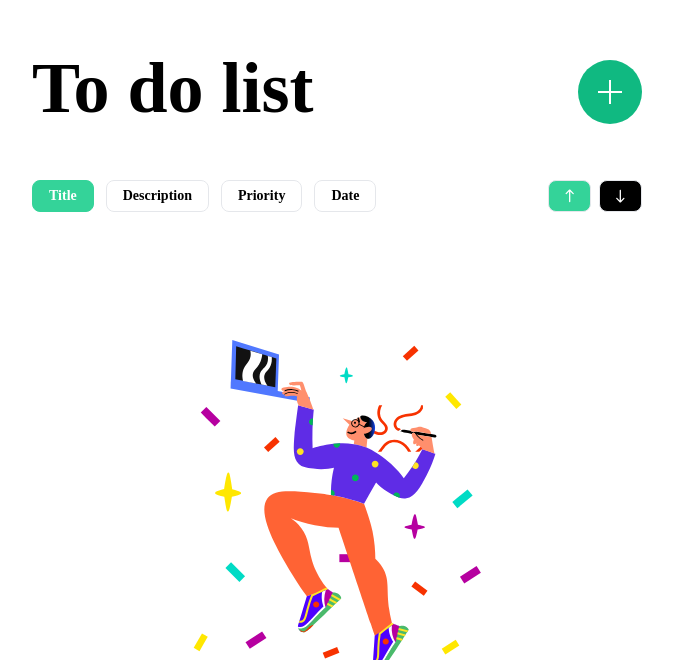
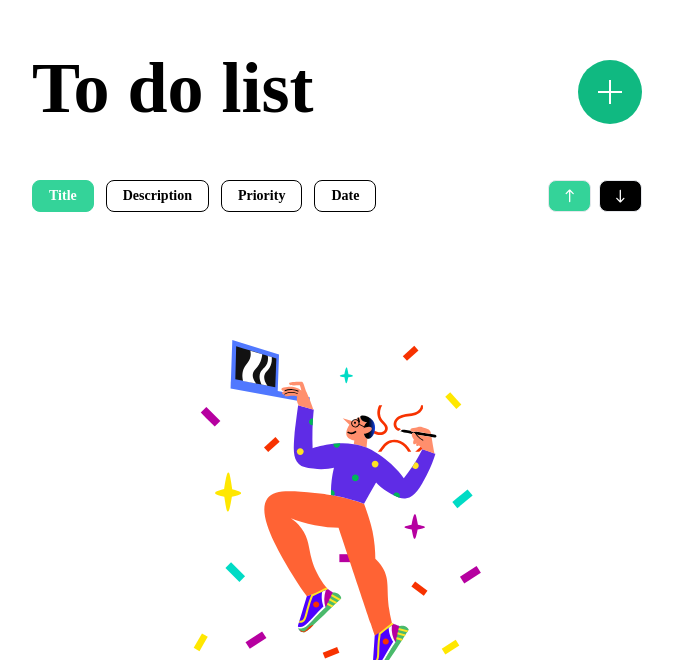
Before and after one commit to EmanuelRusuu/ToDoApp, a Vue app in the folder todoapp/: page / in a window 1280 px wide. Shown: the part 140-800 px from the top of the page, without its empty margins (303-976 px from the left). Built offline with nearby package versions, Linux system fonts and the light colour scheme; a web font is replaced by a local one.

Commit message:
ITL-28 Implement the ability to sort in ascending order

```diff
--- a/todoapp/src/components/FilterTodos.vue
+++ b/todoapp/src/components/FilterTodos.vue
@@ -4,9 +4,10 @@
       <button
         v-for="button in buttons"
         :key="button.key"
-        class="sorting-btn"
+        class="sorting-btn border-black"
         :class="{
-          'bg-emerald-400 border-emerald-400 text-white': button.selected && button.order
+          'bg-emerald-400 border-emerald-400 text-white': button.selected && button.order,
+          'bg-black text-white border-black': !button.order && button.selected
         }"
         @click="toggleSelected(button.key)"
       >
@@ -14,7 +15,7 @@
       </button>
     </div>
     <div class="ordering-options flex gap-2 items-center">
-      <button class="sorting-btn bg-emerald-400">
+      <button @click="toggleOrder" class="sorting-btn bg-emerald-400">
         <img :src="Arrow" />
       </button>
       <button class="sorting-btn bg-black">
@@ -26,24 +27,31 @@
 
 <script setup lang="ts">
 import Arrow from '../assets/arrow.svg'
-import { computed } from 'vue'
+import { computed, reactive } from 'vue'
 import type { SelectedState } from '../types/selected'
 
 const props = defineProps<{ selectedSortingButtons: SelectedState }>()
 
+const reactiveButtons = reactive(props.selectedSortingButtons)
+
 const buttons = computed(() =>
-  Object.keys(props.selectedSortingButtons).map((key) => ({
+  Object.keys(reactiveButtons).map((key) => ({
     key: key as keyof SelectedState,
     label: key.charAt(0).toUpperCase() + key.slice(1),
-    selected: props.selectedSortingButtons[key as keyof SelectedState].selected,
-    order: props.selectedSortingButtons[key as keyof SelectedState].order
+    selected: reactiveButtons[key as keyof SelectedState].selected,
+    order: reactiveButtons[key as keyof SelectedState].order
   }))
 )
 
 function toggleSelected(key: keyof SelectedState) {
-  const updatedButtons = { ...props.selectedSortingButtons }
-  Object.keys(updatedButtons).forEach((buttonKey) => {
-    updatedButtons[buttonKey as keyof SelectedState].selected = buttonKey === key
+  Object.keys(reactiveButtons).forEach((buttonKey) => {
+    reactiveButtons[buttonKey as keyof SelectedState].selected = buttonKey === key
+  })
+}
+
+function toggleOrder() {
+  Object.keys(reactiveButtons).forEach((buttonKey) => {
+    reactiveButtons[buttonKey as keyof SelectedState].order = true
   })
 }
 </script>
```
